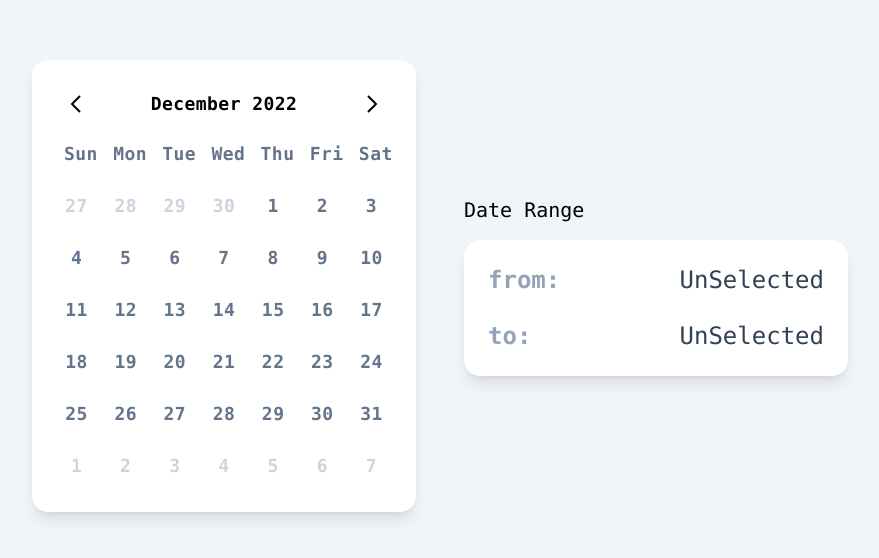
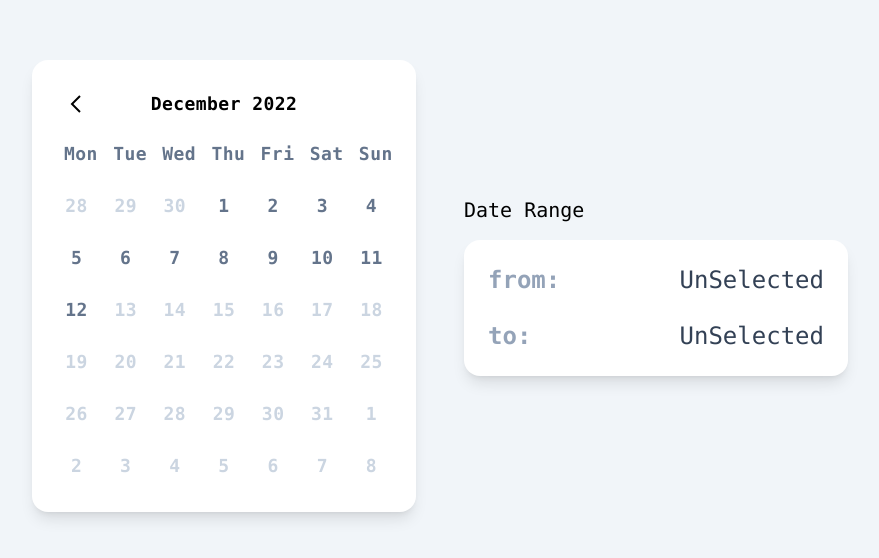
Before and after one commit to atulsmania/date-range-picker, a React app: page / in a window 1280 px wide. Shown: the part 114-672 px from the top of the page, without its empty margins (200-1079 px from the left). Built offline with nearby package versions, Linux system fonts and the light colour scheme; the HTML template or start-up script is replaced by a standard one.

Commit message:
go next or prev possible identifier added

```diff
--- a/src/App.tsx
+++ b/src/App.tsx
@@ -17,8 +17,8 @@ const App = () => {
       <div className="flex justify-between items-center gap-12 max-w-6xl">
         <div>
           <DatePicker
-            min={new Date("2022-01-01")}
-            max={new Date("2022-12-31")}
+            min={new Date("2022-01-05")}
+            max={new Date("2022-12-12")}
             onChange={(dateRange) => setDateRange(dateRange)}
           />
         </div>
--- a/src/Component/DateRangePicker/CalenderCard.tsx
+++ b/src/Component/DateRangePicker/CalenderCard.tsx
@@ -2,7 +2,7 @@ import classNames from "classnames";
 import { HTMLAttributes } from "react";
 import { twMerge } from "tailwind-merge";
 
-const days = ["Sun", "Mon", "Tue", "Wed", "Thu", "Fri", "Sat"];
+const days = ["Mon", "Tue", "Wed", "Thu", "Fri", "Sat", "Sun"];
 
 const CalenderCard = ({
   children,
--- a/src/Component/DateRangePicker/index.tsx
+++ b/src/Component/DateRangePicker/index.tsx
@@ -7,8 +7,14 @@ import { memo, useEffect } from "react";
 import { DatePickerProps } from "./types";
 
 const DatePicker = (props: DatePickerProps) => {
-  const { calender, currentDate, cycleCalender, dateRange } =
-    useCalender(props);
+  const {
+    calender,
+    currentDate,
+    cycleCalender,
+    dateRange,
+    isNextDisabled,
+    isPrevDisabled,
+  } = useCalender(props);
 
   useEffect(() => {
     /**
@@ -23,11 +29,21 @@ const DatePicker = (props: DatePickerProps) => {
   return (
     <CalenderCard>
       <CalenderCard.Header>
-        <Button onClick={() => cycleCalender(-1)}>
+        <Button
+          className={classNames({
+            invisible: isPrevDisabled,
+          })}
+          onClick={() => cycleCalender(-1)}
+        >
           <img className="rotate-180" src={ArrowIcon} alt="arrow-right" />
         </Button>
         <span className="px-4 text-center font-bold">{`${currentMonth} ${currentYear}`}</span>
-        <Button onClick={() => cycleCalender(1)}>
+        <Button
+          className={classNames({
+            invisible: isNextDisabled,
+          })}
+          onClick={() => cycleCalender(1)}
+        >
           <img src={ArrowIcon} alt="arrow-left" />
         </Button>
       </CalenderCard.Header>
--- a/src/Component/DateRangePicker/useCalender.ts
+++ b/src/Component/DateRangePicker/useCalender.ts
@@ -26,7 +26,7 @@ export const useCalender = ({
     const dayOnFirstOfMonth = new Date(year, month, 1).getDay();
 
     const days = Array.from({ length: 42 }, (_, i) => {
-      const day = i + 1 - dayOnFirstOfMonth;
+      const day = i + 2 - dayOnFirstOfMonth;
       const date = new Date(year, month, day, 0, 0, 0, 0) as Date;
       const isCurrentMonth = date.getMonth() === month;
       const { isDisabled, isSelected } = getDateState(date);
@@ -41,30 +41,52 @@ export const useCalender = ({
 
       return {
         date,
-        isCurrentMonth,
         onClick,
         isDisabled,
         isSelected,
+        isCurrentMonth,
       };
     });
 
     return days;
   }, [currentDate, dateRange]);
 
+  const isPrevDisabled = useMemo(() => {
+    return calender.some((curr, index) => {
+      if (calender[index - 1]?.isDisabled && !curr.isDisabled) return true;
+      return false;
+    });
+  }, [calender]);
+
+  const isNextDisabled = useMemo(() => {
+    return calender.some((curr, index) => {
+      if (calender[index + 1]?.isDisabled && !curr.isDisabled) return true;
+      return false;
+    });
+  }, [calender]);
+
   const cycleCalender = useCallback(
     (offset: number | { month?: number; year?: number }) => {
-      const newDate = new Date(currentDate);
-      newDate.setHours(0, 0, 0, 0);
+      const dt = new Date(currentDate);
       if (typeof offset === "number") {
-        newDate.setMonth(currentDate.getMonth() + offset);
+        if (offset >= 0 && isNextDisabled) return;
+        if (offset < 0 && isPrevDisabled) return;
+        dt.setMonth(currentDate.getMonth() + offset);
       } else {
-        newDate.setMonth(offset.month || currentDate.getMonth());
-        newDate.setFullYear(offset.year || currentDate.getFullYear());
+        dt.setMonth(currentDate.getMonth() + (offset.month || 0));
+        dt.setFullYear(currentDate.getFullYear() + (offset.year || 0));
       }
-      setCurrentDate(newDate);
+      setCurrentDate(dt);
     },
     [currentDate]
   );
 
-  return { currentDate, calender, cycleCalender, dateRange };
+  return {
+    currentDate,
+    calender,
+    cycleCalender,
+    dateRange,
+    isNextDisabled,
+    isPrevDisabled,
+  };
 };
```
